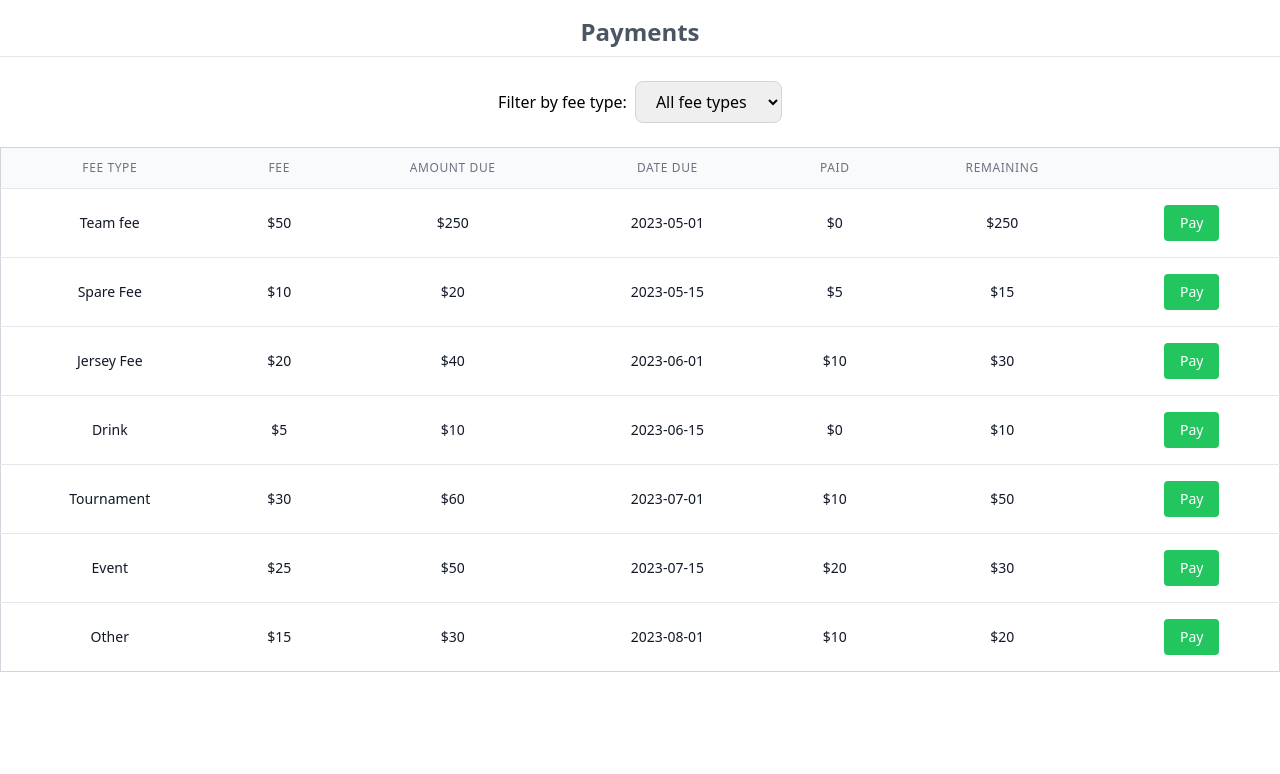
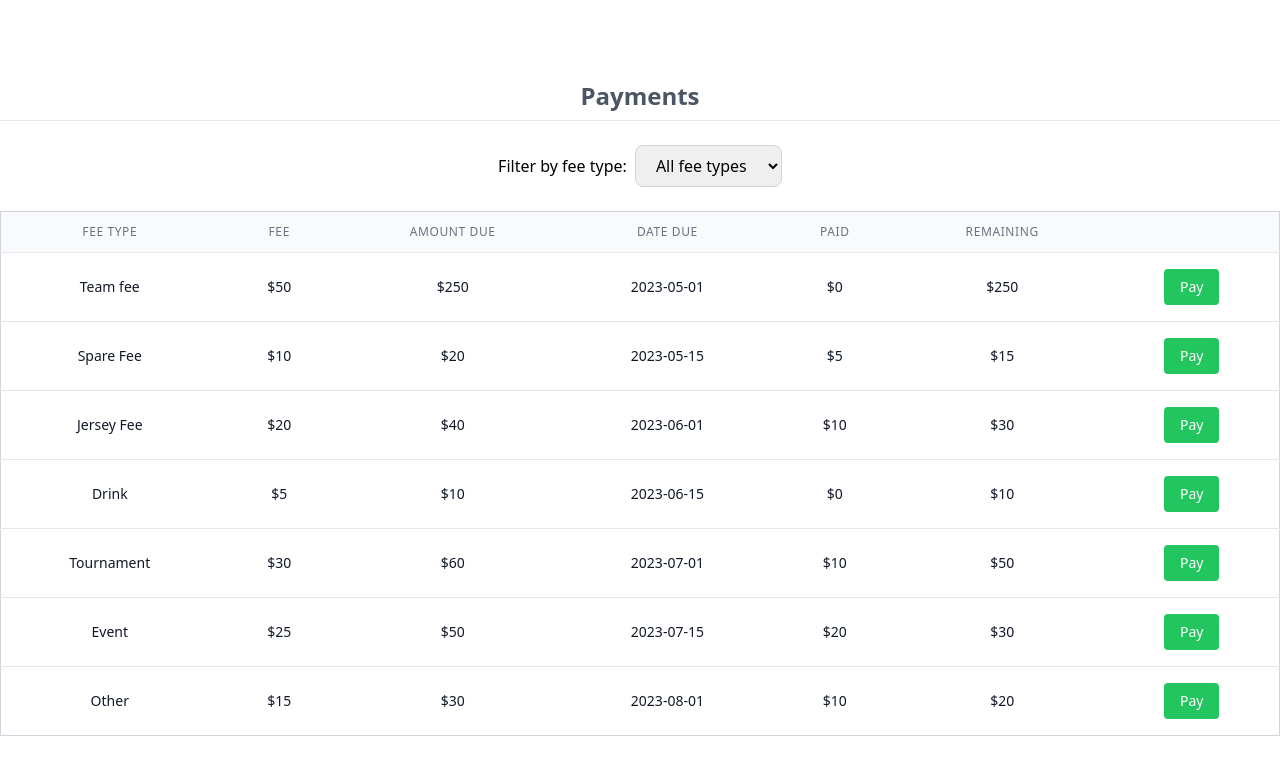
Before and after one commit to AouIssa/ui-sandbox-ts, a React (Create React App) app: page / in a window 1280 px wide. Shown: the top 774 px of the page. Built offline with nearby package versions, Linux system fonts and the light colour scheme.

Commit message:
UI improvements

```diff
--- a/src/App.tsx
+++ b/src/App.tsx
@@ -10,9 +10,11 @@ const App: React.FC = () => {
 
   return (
     <div className="App">
-      <Header title="Payments" onBack={handleBack} />
-      <div className="pt-4">
-        <PaymentTable />
+      <div className="relative">
+        <Header title="Payments" onBack={handleBack} className="z-10" />
+        <div className="pt-20 z-0">
+          <PaymentTable />
+        </div>
       </div>
     </div>
   );
--- a/src/Header.tsx
+++ b/src/Header.tsx
@@ -4,11 +4,14 @@ import { IoIosArrowBack } from "react-icons/io";
 interface HeaderProps {
   title: string;
   onBack?: () => void;
+  className?: string;
 }
 
-const Header: React.FC<HeaderProps> = ({ title, onBack }) => {
+const Header: React.FC<HeaderProps> = ({ title, onBack, className }) => {
   return (
-    <header className="bg-white shadow shadow-gray-400 p-2 pt-4 md:hidden z-10">
+    <header
+      className={`fixed top-0 left-0 right-0 bg-white shadow shadow-gray-400 p-2 pt-4 md:hidden ${className}`}
+    >
       <div className="container mx-auto flex items-center justify-between border-b-0">
         {onBack ? (
           <button className="focus:outline-none" onClick={onBack}>
```
